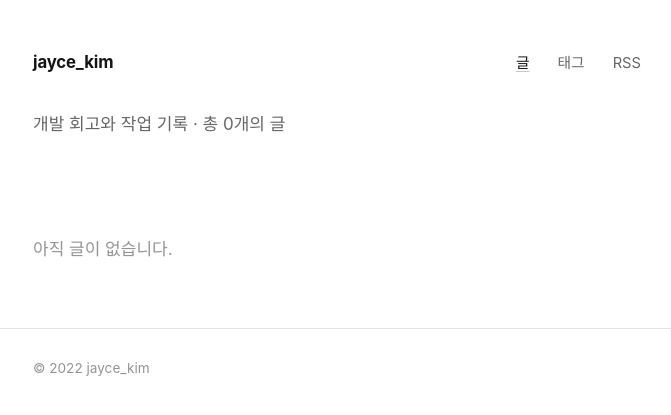
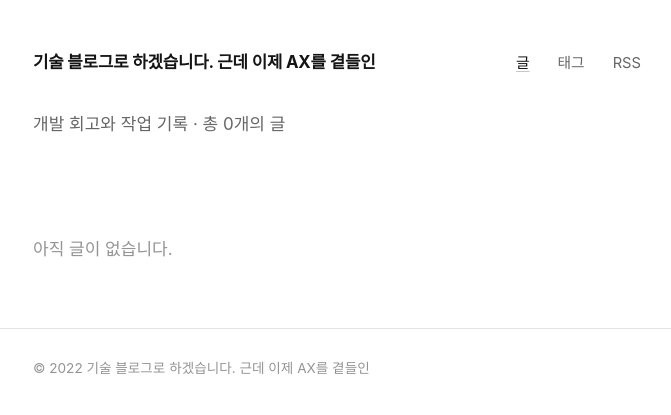
Before and after one commit to jayce-kim1123/jayce-kim1123.github.io, a Jekyll site: the page built from index.md, in a window 1280 px wide. Shown: the top 415 px of the page, without its empty margins (303-974 px from the left). Built offline with Jekyll 4.4.1, drawn with Linux system fonts in a browser that asks for light colours.

Commit message:
Rename site title

```diff
--- a/_config.yml
+++ b/_config.yml
@@ -1,4 +1,4 @@
-title: jayce_kim
+title: "기술 블로그로 하겠습니다. 근데 이제 AX를 곁들인"
 description: 개발 회고와 작업 기록
 lang: ko_KR
 
```
